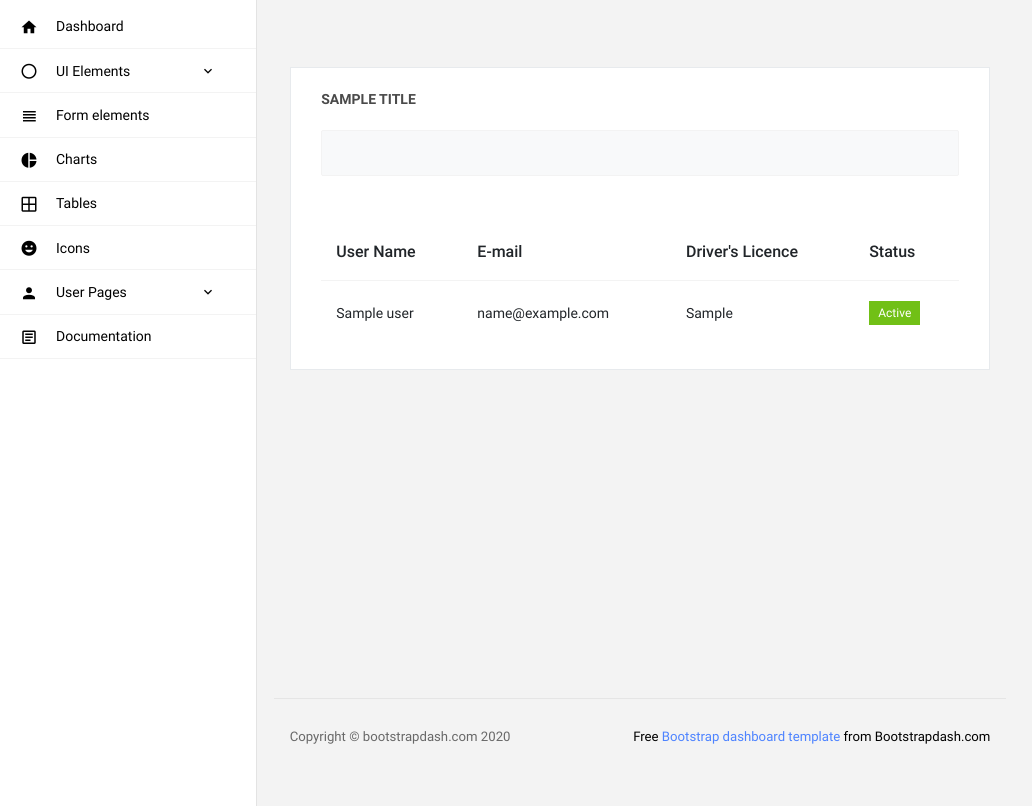
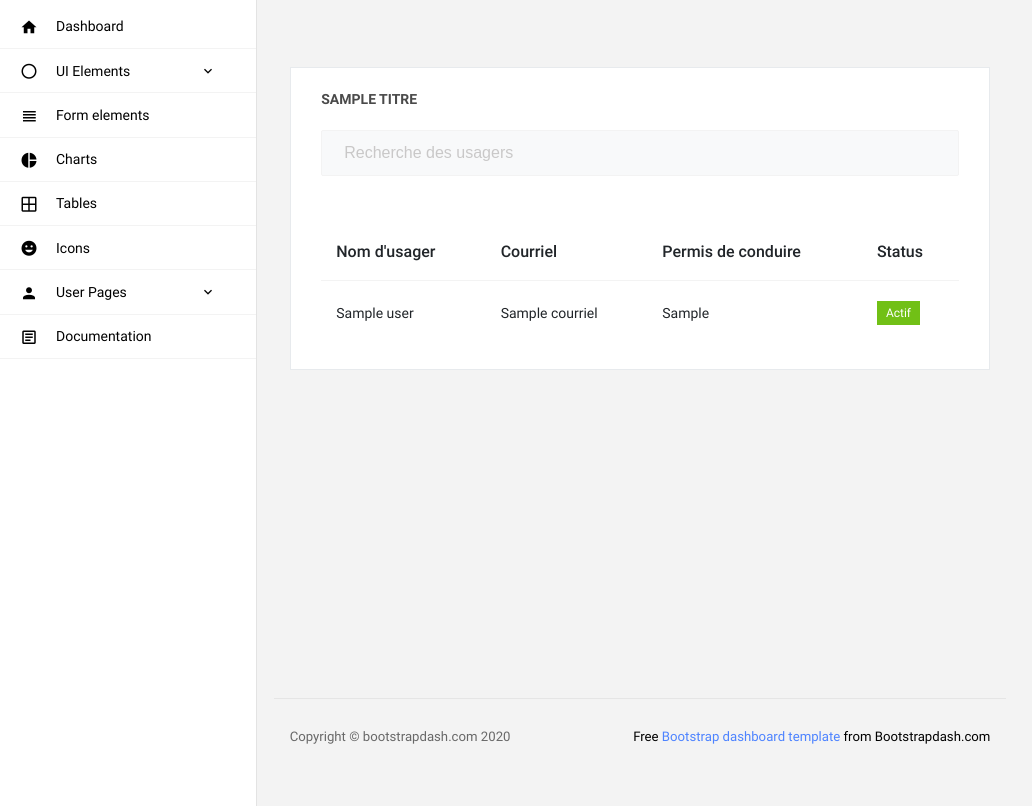
Before and after one commit to marciopelegrini/FoodDelivery, a CodeIgniter 4 app: the page made by app/Views/Admin/Users/index.php in a window 1280 px wide. Shown: the part 60-866 px from the top of the page, without its empty margins (0-1032 px from the left). Run offline with PHP 8.4 and a stand-in for CodeIgniter, Linux system fonts and the light colour scheme; the template is opened without the code that fills it: most values are stand-ins (such as "Sample title", 1, 10 or a date in 2020); some libraries are stand-ins or nearby versions.

Commit message:
Changemes des noms vers le français

```diff
--- a/app/Controllers/Admin/Home.php
+++ b/app/Controllers/Admin/Home.php
@@ -9,7 +9,7 @@ class Home extends BaseController
     public function index()
     {
         $data = [
-            'title' => 'Home da área Restrita'
+            'titre' => 'Accueil de la page Admin'
         ];
         return view('Admin/Home/index', $data);
     }
--- a/app/Views/Admin/Home/index.php
+++ b/app/Views/Admin/Home/index.php
@@ -1,5 +1,5 @@
 <?php echo $this->extend('Admin/layout/main'); ?>
-<?php echo $this->section('title') ?> <?= $title ?> <?php echo $this->endSection() ?>
+<?php echo $this->section('title') ?> <?= $titre ?> <?php echo $this->endSection() ?>
 
 <?php echo $this->section('styles') ?>
 <!-- Here we send the styles personnalized -->
@@ -12,7 +12,7 @@
 <?php echo $this->section('content') ?>
 <!-- Here we send the content page -->
 
-<?php echo $title; ?>
+<?php echo $titre; ?>
 
 <?php echo $this->endSection() ?>
 
--- a/app/Views/Admin/Users/index.php
+++ b/app/Views/Admin/Users/index.php
@@ -1,5 +1,5 @@
-<?php echo $this->extend('Admin/layout/main'); ?>
-<?php echo $this->section('title') ?> <?= $title ?> <?php echo $this->endSection() ?>
+<?php echo $this->extend('Admin/layout/principal'); ?>
+<?php echo $this->section('title') ?> <?= $titre ?> <?php echo $this->endSection() ?>
 
 <?php echo $this->section('styles') ?>
 <!-- Here we send the styles personnalized -->
@@ -17,28 +17,28 @@
             <div class="col-lg-12 grid-margin stretch-card">
                 <div class="card">
                     <div class="card-body">
-                        <h4 class="card-title"><?= $title ?></h4>
+                        <h4 class="card-title"><?= $titre ?></h4>
 
                         <div class="ui-widget">
-                            <input id="query" name="query" class="form-control bg-light mb-5">
+                            <input id="query" name="query" placeholder="Recherche des usagers" class="form-control bg-light mb-5">
                         </div>
                         <div class="table-responsive">
                             <table class="table table-hover">
                                 <thead>
                                 <tr>
-                                    <th>User Name</th>
-                                    <th>E-mail</th>
-                                    <th>Driver's Licence</th>
+                                    <th>Nom d'usager</th>
+                                    <th>Courriel</th>
+                                    <th>Permis de conduire</th>
                                     <th>Status</th>
                                 </tr>
                                 </thead>
                                 <tbody>
                                 <?php foreach ($users as $user): ?>
                                     <tr>
-                                        <td><?= $user->name ?></td>
-                                        <td><?= $user->email ?></td>
-                                        <td><?= $user->driver_licence ?></td>
-                                        <td><?= ($user->active ? '<label class="badge badge-success">Active</label>' : '<label class="badge badge-danger">Pending</label>') ?></td>
+                                        <td><?= $user->nom ?></td>
+                                        <td><?= $user->courriel ?></td>
+                                        <td><?= $user->assurance_maladie ?></td>
+                                        <td><?= ($user->actif ? '<label class="badge badge-success">Actif</label>' : '<label class="badge badge-danger">Attente</label>') ?></td>
                                     </tr>
                                 <?php endforeach; ?>
                                 </tbody>
@@ -75,7 +75,7 @@
         $("#query").autocomplete({
             source: function (request, response) {
                 $.ajax({
-                    url: "<?php echo site_url('admin/users/find_user'); ?>",
+                    url: "<?php echo site_url('admin/users/recherche_usager'); ?>",
                     dataType: "json",
                     data: {
                         term: request.term
```
Also changed, not shown: app/Controllers/Admin/Users.php (+8 -8 lines), app/Database/Migrations/2022-08-15-013041_CreateUserTable.php (+7 -7 lines), app/Models/UserModel.php (+5 -5 lines), app/Views/Admin/layout/principal.php (renamed from app/Views/Admin/layout/main.php).
